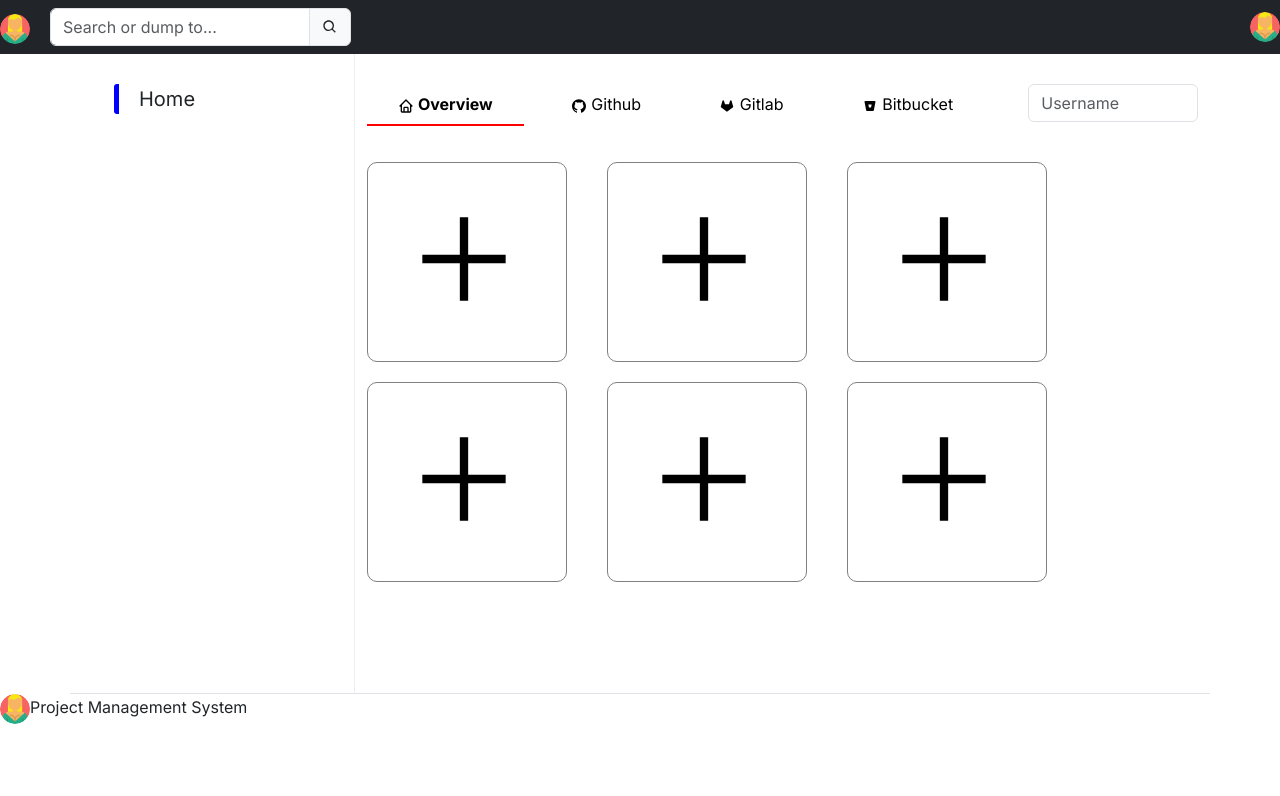
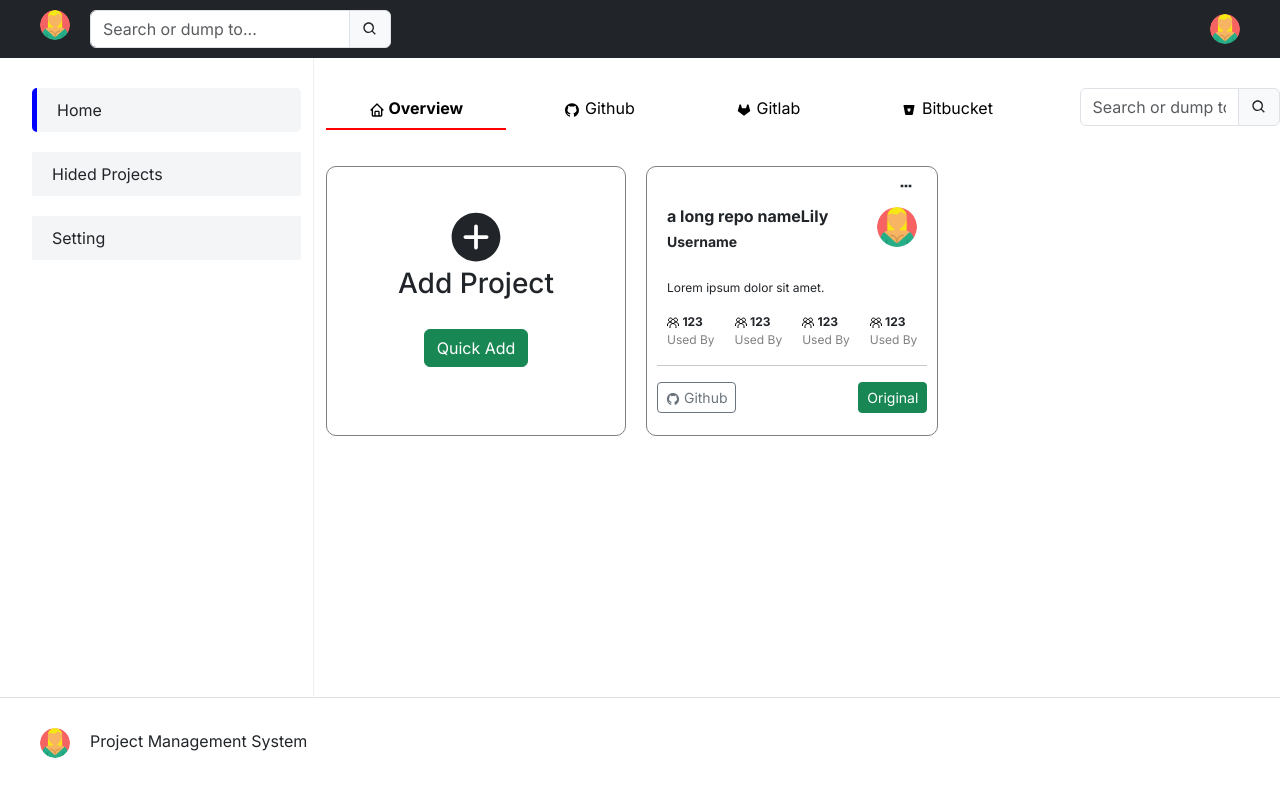
Before and after one commit to TestSuns/0911Tests, a Next.js app: page / in a window 1280 px wide. Shown: the top 796 px of the page. Built offline with nearby package versions, Linux system fonts and the light colour scheme.

Commit message:
capstone_three

```diff
--- a/app/globals.css
+++ b/app/globals.css
@@ -38,12 +38,16 @@
 }
 
 .c-nav-item {
-    font-size: 20px;
+    font-size: 16px;
+    padding: 10px 0 10px 20px;
+    margin-bottom: 20px;
+    background-color: rgb(244,245,247);
+}
+.c-nav-active{
     border-left: 5px solid blue;
-    border-radius: 3px;
-    padding: 0 0 0 20px;
+    border-radius: 5px;
+}
 
-}
 
 .right-area {
     padding-top: 30px;
@@ -64,3 +68,100 @@
     flex-wrap: wrap;
     align-content: flex-start;
 }
+
+
+.project-card {
+    position: relative;
+    padding: 10px;
+    border: 1px solid gray;
+    border-radius: 10px;
+    margin: 20px 20px 0 0 ;
+}
+
+.project-card  .mr10{
+    margin-right: 10px;
+}
+
+.red-text{
+    color: red;
+}
+
+
+.project-card .card-title{
+    padding: 20px 10px;
+    margin-top: 10px;
+}
+.project-card .card-title h3{
+    font-size: 16px;
+    font-weight: bold;
+}
+
+.project-card .card-title h4{
+    font-size: 14px;
+    font-weight: bold;
+}
+
+.project-card .card-desc {
+    font-size: 12px;
+    padding: 0 10px;
+}
+
+.project-card .card-group-count {
+    font-size: 12px;
+    padding: 0 10px;
+}
+.project-card .card-group-count .count {
+    font-weight: bold;
+}
+
+.project-card .card-group-count div {
+    font-size: 12px;
+    color: gray;
+}
+
+
+
+.float-right {
+    position: absolute;
+    right: 0;
+    top :-1px;
+}
+
+.flex-between{
+    display: flex;
+    justify-content: space-between;
+}
+.flex-around{
+    display: flex;
+    justify-content: space-around;
+}
+.small-avatar{
+    width: 40px;
+    height: 40px;
+}
+
+.empty-card{
+    width: 300px;
+    height: 270px;
+    border: 1px solid gray;
+    border-radius: 10px;
+    text-align: center;
+    padding-top: 40px;
+    margin-top: 20px;
+    margin-right: 20px;
+}
+.empty-card button{
+    margin-top:  20px;
+}
+
+
+.footer{
+    margin-top: 20px;
+}
+.footer span{
+    margin-left: 20px;
+}
+
+.c-container{
+    padding:  10px 40px;
+}
--- a/app/page.js
+++ b/app/page.js
@@ -5,29 +5,30 @@ import Container from 'react-bootstrap/Container';
 import Row from 'react-bootstrap/Row';
 import Col from 'react-bootstrap/Col';
 import "./page.module.css";
-import {GrGithub} from "react-icons/gr";
+import {GrAdd, GrGithub} from "react-icons/gr";
 import IconText from '../components/icon_text';
-import {Nav} from "react-bootstrap";
-import {BiHome} from "react-icons/bi";
+import {Button, Nav, Pagination} from "react-bootstrap";
+import {BiHome, BiSearch} from "react-icons/bi";
 import {AiFillGithub, AiFillGitlab} from "react-icons/ai";
 import {CgBitbucket} from "react-icons/cg";
 import Form from "react-bootstrap/Form";
-import AddCard from "@/components/add-card/AddCard";
+import ProjectCard from "@/components/project-card/projectCard";
+import {IoIosAddCircle} from "react-icons/io";
+import InputGroup from "react-bootstrap/InputGroup";
 
 export default function Home() {
-    return (<Container>
+    return (
             <Row>
                 <Col sm={3} className="border-right full-height border-bottom">
                     <ul className="c-nav">
-                        <li className="c-nav-item">Home</li>
+                        <li className="c-nav-item c-nav-active">Home</li>
+                        <li className="c-nav-item">Hided Projects</li>
+                        <li className="c-nav-item">Setting</li>
                     </ul>
 
                 </Col>
                 <Col sm={9} className="right-area full-height border-bottom">
-
-
-
-                            <Tab.Container  defaultActiveKey="overview">
+                    <Tab.Container defaultActiveKey="overview">
                         <Row>
                             <Col sm={9}>
                                 <Nav fill variant="underline" className="flex-between">
@@ -48,12 +49,15 @@ export default function Home() {
                                 </Nav>
                             </Col>
                             <Col sm={3}>
-                                        <Form inline={true} className="header-form">
+                                <Form inline className={'header-form'}>
+                                    <InputGroup className="c-input">
                                         <Form.Control
-                                                placeholder="Username"
-                                                aria-label="Username"
+                                            placeholder="Search or dump to..."
+                                            aria-label="Search or dump to..."
                                             aria-describedby="basic-addon1"
                                         />
+                                        <InputGroup.Text id="basic-addon2"><BiSearch/></InputGroup.Text>
+                                    </InputGroup>
                                 </Form>
                             </Col>
                         </Row>
@@ -61,23 +65,64 @@ export default function Home() {
                         <Tab.Content>
                             <Tab.Pane eventKey="overview">
                                 <div className="pt-3 c-flex">
-                                            <AddCard/>
-                                            <AddCard/>
-                                            <AddCard/>
-                                            <AddCard/>
-                                            <AddCard/>
-                                            <AddCard/>
+
+
+                                    <div className={'empty-card'}>
+                                        <IoIosAddCircle size="60" alignmentBaseline={"baseline"}/>
+                                        <h3 className={'add-project'}>Add Project</h3>
+                                        <Button variant="success">Quick Add</Button>
+                                    </div>
+
+                                    <ProjectCard/>
+
                                 </div>
                             </Tab.Pane>
-                                    <Tab.Pane eventKey="github">Second tab content</Tab.Pane>
-                                    <Tab.Pane eventKey="gitlab">Second tab content</Tab.Pane>
-                                    <Tab.Pane eventKey="bitbucket">Second tab content</Tab.Pane>
+                            <Tab.Pane eventKey="github">
+                                <div className="pt-3 c-flex">
+                                    <ProjectCard/>
+                                </div>
+                            </Tab.Pane>
+                            <Tab.Pane eventKey="gitlab">
+                                <div className="pt-3 c-flex">
+                                    <ProjectCard/>
+                                    <ProjectCard/>
+                                </div>
+                            </Tab.Pane>
+                            <Tab.Pane eventKey="bitbucket">
+                                <div className="pt-3 c-flex">
+                                    <ProjectCard/>
+                                    <ProjectCard/>
+                                    <ProjectCard/>
+                                    <ProjectCard/>
+                                    <ProjectCard/>
+                                    <ProjectCard/>
+                                    <ProjectCard/>
+                                    <ProjectCard/>
+
+                                    <Pagination className={'mt-5 flex-row text-center'}>
+                                        <Pagination.First />
+                                        <Pagination.Prev />
+                                        <Pagination.Item>{1}</Pagination.Item>
+                                        <Pagination.Ellipsis />
+
+                                        <Pagination.Item>{10}</Pagination.Item>
+                                        <Pagination.Item>{11}</Pagination.Item>
+                                        <Pagination.Item active>{12}</Pagination.Item>
+                                        <Pagination.Item>{13}</Pagination.Item>
+                                        <Pagination.Item disabled>{14}</Pagination.Item>
+
+                                        <Pagination.Ellipsis />
+                                        <Pagination.Item>{20}</Pagination.Item>
+                                        <Pagination.Next />
+                                        <Pagination.Last />
+                                    </Pagination>
+                                </div>
+                            </Tab.Pane>
                         </Tab.Content>
                     </Tab.Container>
 
 
-
                 </Col>
             </Row>
-        </Container>)
+    )
 }
--- a/components/add-card/AddCard.js
+++ /dev/null
@@ -1,11 +0,0 @@
-import {GrAdd} from "react-icons/gr";
-
-import cardStyle from './index.module.css'
-
-export default function AddCard(){
-    return (
-        <div className={cardStyle.card}>
-            <GrAdd size="100" alignmentBaseline={"baseline"}/>
-        </div>
-    );
-}
--- a/components/add-card/index.module.css
+++ /dev/null
@@ -1,9 +0,0 @@
-.card{
-    padding: 46px;
-    width: 200px;
-    height: 200px;
-    border: 1px solid gray;
-    border-radius: 10px;
-    margin-right: 40px;
-    margin-top: 20px;
-}
--- /dev/null
+++ b/components/project-card/projectCard.js
@@ -0,0 +1,74 @@
+import {GrAdd, GrGroup} from "react-icons/gr";
+
+import {BiDotsHorizontal, BiEdit, BiShare} from "react-icons/bi";
+import {Button, Dropdown, DropdownButton} from "react-bootstrap";
+import {AiFillGithub} from "react-icons/ai";
+import Image from 'react-bootstrap/Image';
+import {BsShare} from "react-icons/bs";
+import {GiHidden} from "react-icons/gi";
+import {FiDelete} from "react-icons/fi";
+
+export default function ProjectCard() {
+
+
+    return (<div className={'project-card'}>
+
+        <Dropdown className={'float-right'}>
+            <Dropdown.Toggle bsPrefix='11' variant='white' className={'float-right mr10'}>
+                <BiDotsHorizontal/>
+            </Dropdown.Toggle>
+
+            <Dropdown.Menu>
+                <Dropdown.Item> <BiEdit/> Edit</Dropdown.Item>
+                <Dropdown.Item><BsShare/> Share</Dropdown.Item>
+                <Dropdown.Item> <GiHidden/> Hide</Dropdown.Item>
+                <Dropdown.Item className={'red-text'}> <FiDelete/> Delete</Dropdown.Item>
+            </Dropdown.Menu>
+        </Dropdown>
+
+
+        <div className={'flex-between card-title'}>
+            <div>
+                <h3>a long repo nameLily</h3>
+                <h4>Username</h4>
+            </div>
+            <Image className={'small-avatar'} src="/user.png" roundedCircle/>
+        </div>
+
+        <p className={'card-desc'}>
+            Lorem ipsum dolor sit amet.
+        </p>
+
+        <div className={'flex-around'}>
+
+            <div className={'card-group-count'}>
+                <GrGroup/> <span className={'count'}>123</span>
+                <div>Used By</div>
+            </div>
+
+            <div className={'card-group-count'}>
+                <GrGroup/> <span className={'count'}>123</span>
+                <div>Used By</div>
+            </div>
+
+            <div className={'card-group-count'}>
+                <GrGroup/> <span className={'count'}>123</span>
+                <div>Used By</div>
+            </div>
+
+            <div className={'card-group-count'}>
+                <GrGroup/> <span className={'count'}>123</span>
+                <div>Used By</div>
+            </div>
+
+        </div>
+
+        <hr/>
+
+        <div className={'flex-between'}>
+            <Button size="sm" variant="outline-secondary"><AiFillGithub/> Github</Button>
+            <Button size="sm" variant="success">Original</Button>
+        </div>
+
+    </div>);
+}
```
Also changed, not shown: components/project-card/project.module.css (added), 1 other file (tests, documents, lock files or other folders). Lines whose indentation alone changed are shown as unchanged.
